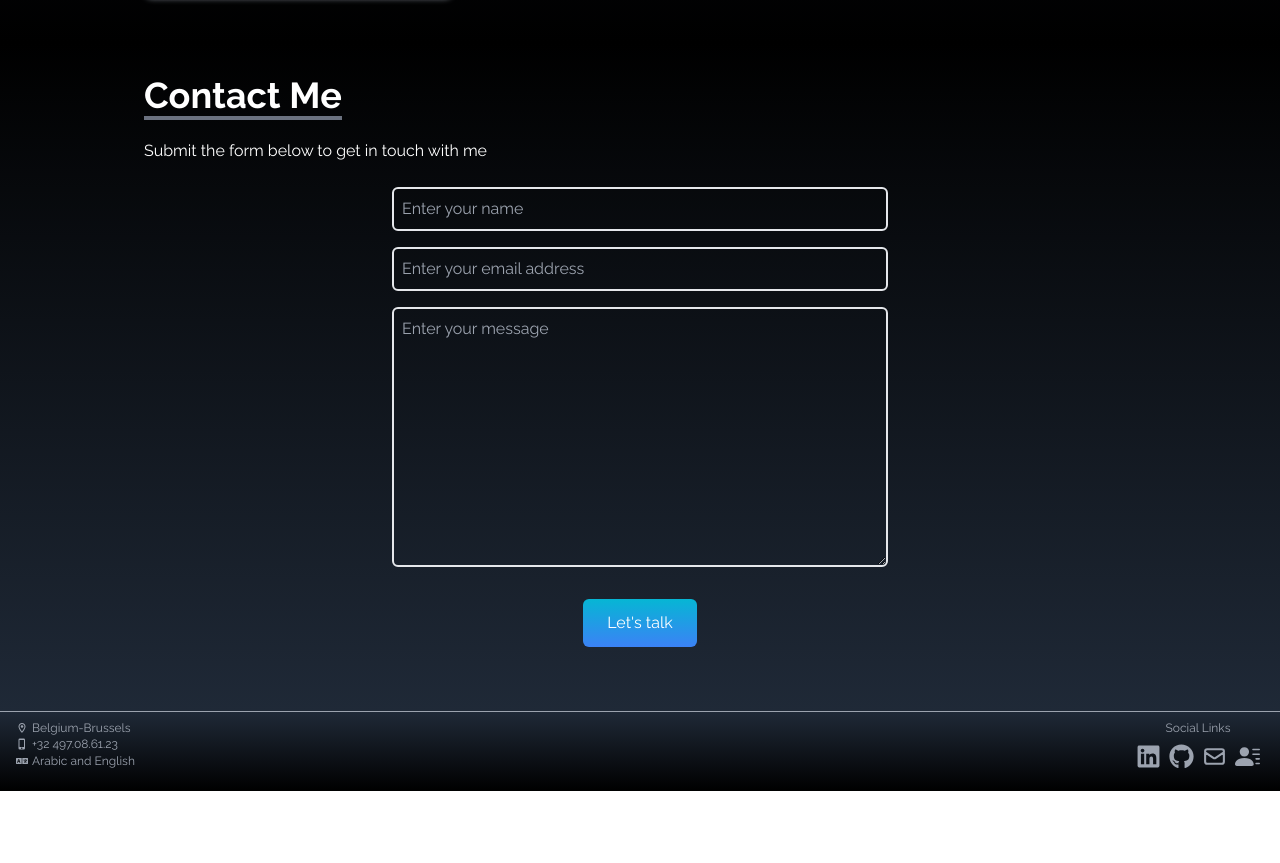
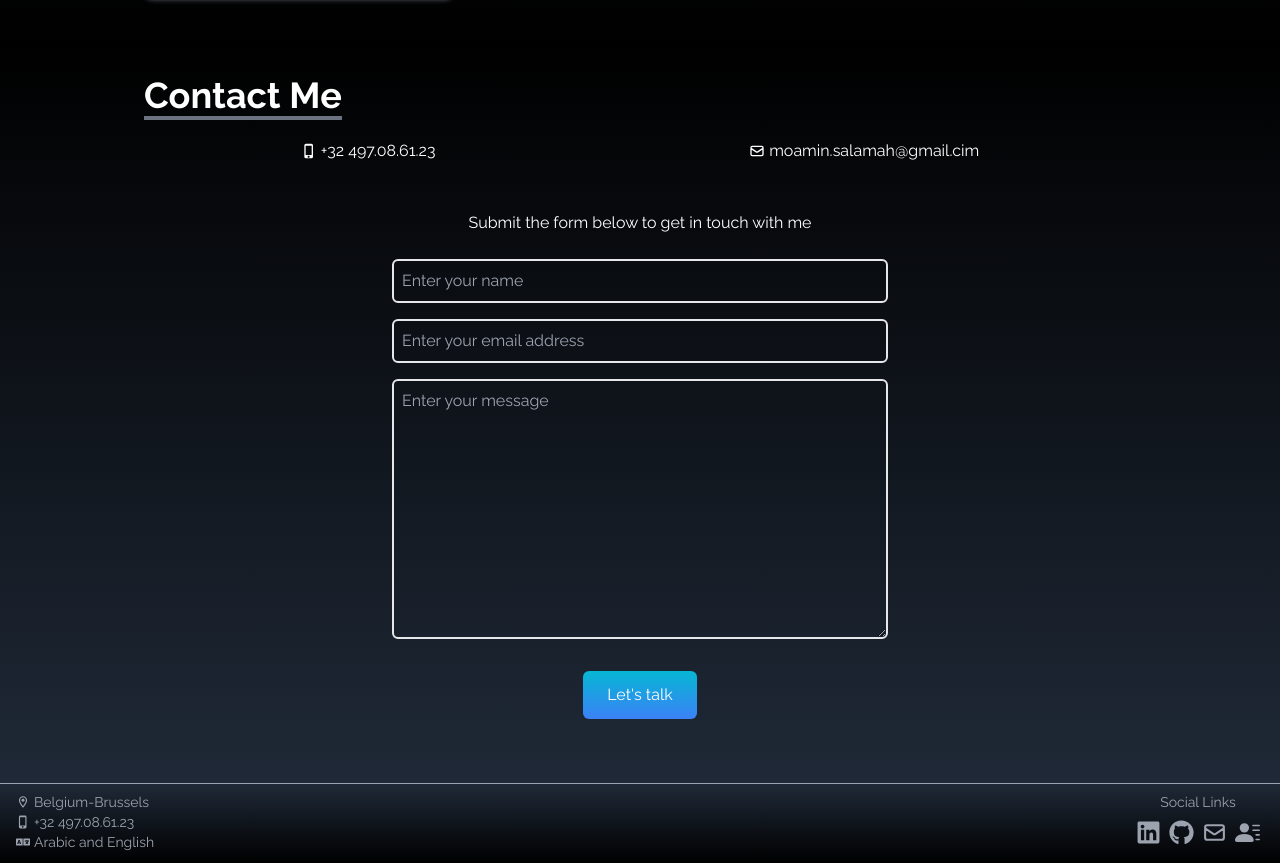
Before and after one commit to Moamin-AbuEwaida/portfolio-react, a React (Create React App) app: page / in a window 1280 px wide. Shown: the part 3128-3991 px from the top of the page. Before the commit the page ends 3919 px from the top, so only its background shows below. Built offline with nearby package versions, Linux system fonts and the light colour scheme.

Commit message:
editing the resume link

```diff
--- a/src/components/Contact.jsx
+++ b/src/components/Contact.jsx
@@ -1,5 +1,6 @@
 import React from "react";
-
+import { HiOutlineMail } from "react-icons/hi";
+import { MdPhoneIphone } from "react-icons/md";
 const Contact = () => {
   return (
     <div
@@ -11,7 +12,24 @@ const Contact = () => {
           <p className="text-4xl font-bold inline border-b-4 border-gray-500">
             Contact Me
           </p>
-          <p className="py-6">Submit the form below to get in touch with me</p>
+          <div className="flex flex-col items-center md:flex-row justify-around py-6 ">
+            <div className="flex flex-row items-center ">
+              <span className="mr-1">
+                <MdPhoneIphone />
+              </span>
+              +32 497.08.61.23
+            </div>
+            <div className="flex flex-row items-center ">
+              <span className="mr-1">
+                <HiOutlineMail />
+              </span>
+              moamin.salamah@gmail.cim
+            </div>
+          </div>
+
+          <p className="py-6 text-center">
+            Submit the form below to get in touch with me
+          </p>
         </div>
         <div className="flex justify-center items-center">
           <form
--- a/src/components/Footer.jsx
+++ b/src/components/Footer.jsx
@@ -49,7 +49,7 @@ const Footer = () => {
   return (
     <div className="h-20 w-full bg-gradient-to-b from-gray-800 to-black border-t-[.5px] border-gray-400 pt-2">
       <div className="flex flex-row justify-between">
-        <div className="flex flex-col justify-between ml-4 md:text-xs text-sm text-gray-400">
+        <div className="flex flex-col justify-between ml-4 md:text-normal text-sm text-gray-400">
           <div className="flex flex-row items-center">
             <span className="mr-1">
               <MdOutlineLocationOn />
@@ -69,7 +69,7 @@ const Footer = () => {
             Arabic and English
           </div>
         </div>
-        <div className="mr-4 md:text-xs text-sm">
+        <div className="mr-4 md:text-normal text-sm">
           <p className="text-gray-400 text-center mb-2">Social Links</p>
           <ul className="flex flex-row">
             {links.map(({ id, child, href, download }) => (
--- a/src/components/SocialLinks.jsx
+++ b/src/components/SocialLinks.jsx
@@ -39,7 +39,7 @@ const links = [
         Resume <BsFillPersonLinesFill size={30} />
       </>
     ),
-    href: "MOAMIN-FULLSTACK-April-23/.pdf",
+    href: "MOAMIN-FULLSTACK-April-23.pdf",
     style: "rounded-br-md",
     download: true,
   },
```
Also changed, not shown: 1 other file (tests, documents, lock files or other folders).
